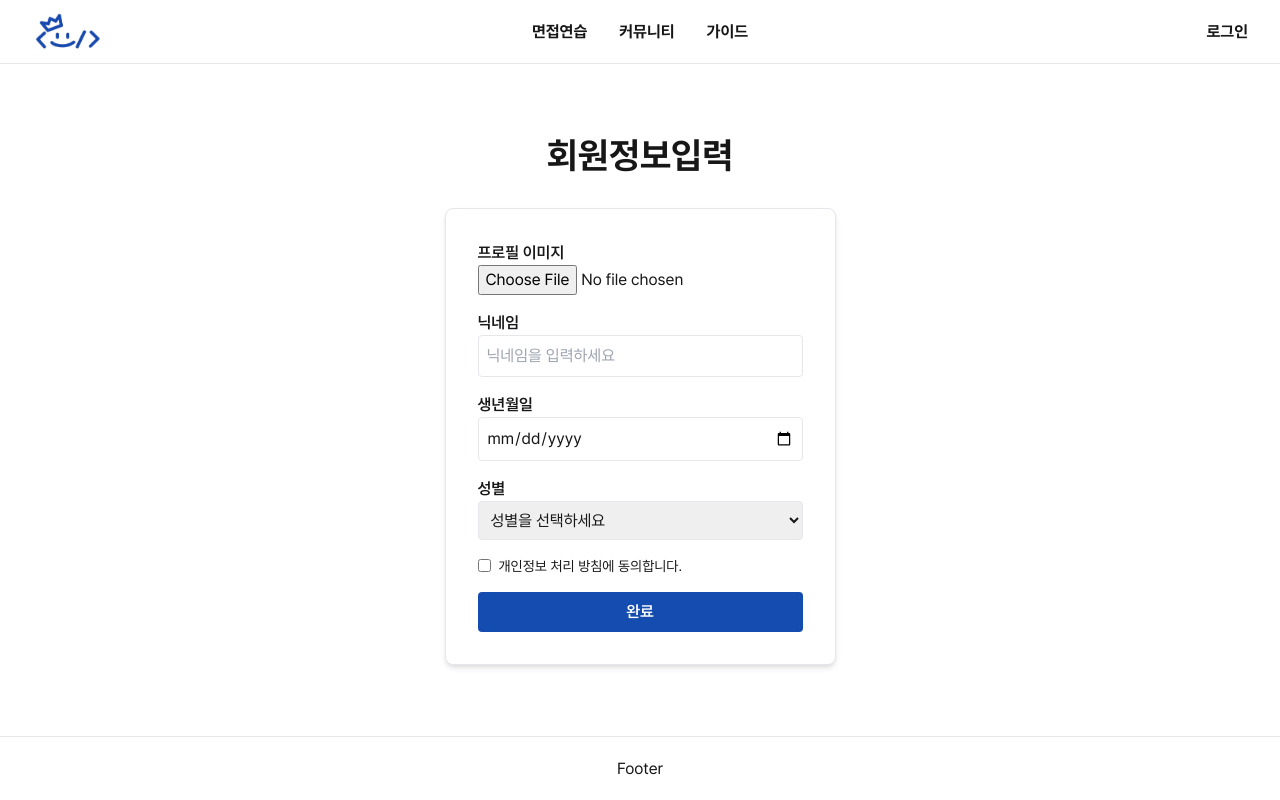
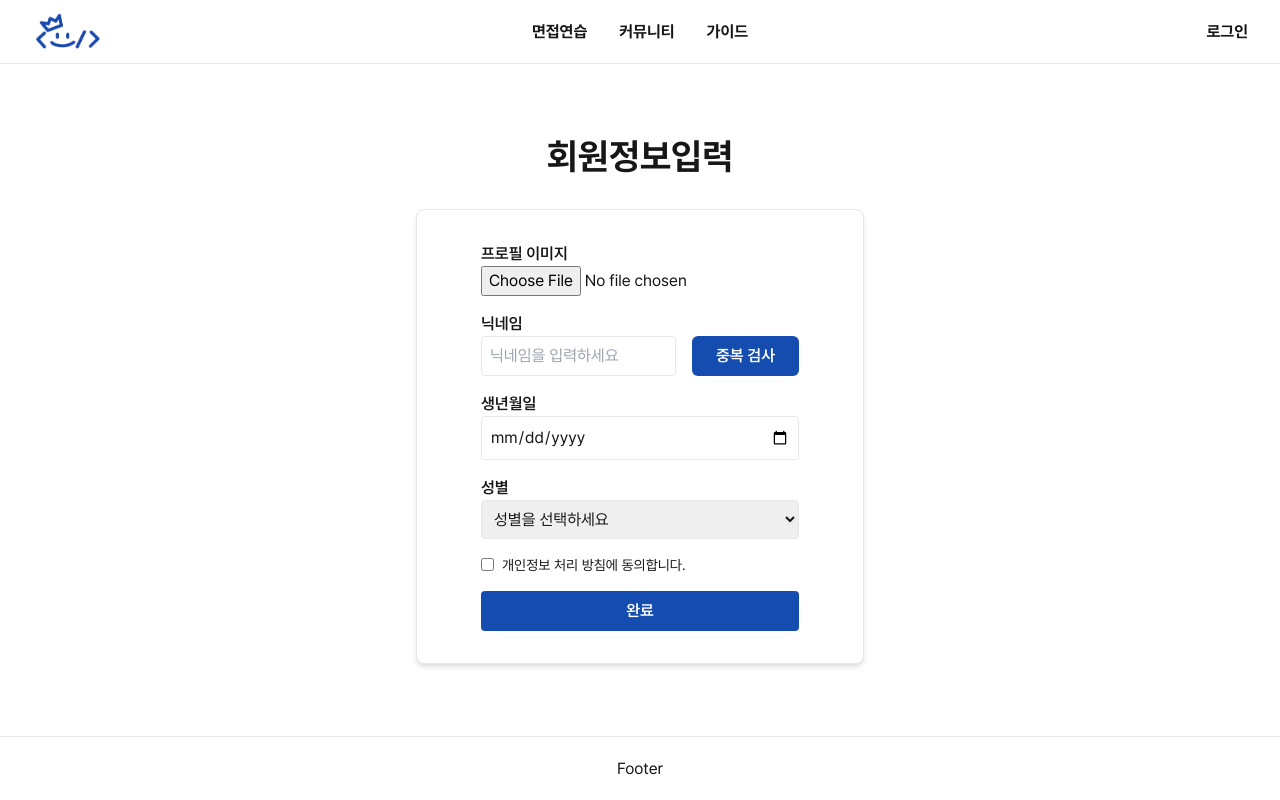
Before and after one commit to TeamRichardStallman/dv-front, a Next.js app: page /signup in a window 1280 px wide. Built offline with nearby package versions, Linux system fonts and the light colour scheme.

Commit message:
DV-104 feat: 닉네임 중복검사 버튼 추가

```diff
--- a/src/components/user-form.tsx
+++ b/src/components/user-form.tsx
@@ -14,6 +14,19 @@ const UserForm = ({ onSubmit }: UserFormProps) => {
   const handleImageChange = (e: React.ChangeEvent<HTMLInputElement>) => {
     if (e.target.files && e.target.files[0]) {
       setProfileImage(e.target.files[0]);
+    }
+  };
+
+  const handleNicknameCheck = async () => {
+    try {
+      const response = await fetch(`/api/check-nickname?nickname=${nickname}`); //우리 api로 수정 필요
+      const { unique } = await response.json();
+      alert(
+        unique ? "사용 가능한 닉네임입니다." : "이미 사용 중인 닉네임입니다."
+      );
+    } catch (error) {
+      console.error("닉네임 중복 검사 오류:", error);
+      alert("중복 검사 중 오류가 발생했습니다.");
     }
   };
 
@@ -35,21 +48,33 @@ const UserForm = ({ onSubmit }: UserFormProps) => {
   };
 
   return (
-    <form onSubmit={handleSubmit} className="space-y-4">
+    <form
+      onSubmit={handleSubmit}
+      className="space-y-4 w-full max-w-2xl mx-auto px-8"
+    >
       <div>
         <label className="block font-semibold">프로필 이미지</label>
         <input type="file" accept="image/*" onChange={handleImageChange} />
       </div>
       <div>
         <label className="block font-semibold">닉네임</label>
+        <div className="flex items-center gap-4">
           <input
             type="text"
             value={nickname}
             onChange={(e) => setNickname(e.target.value)}
-          className="border p-2 rounded w-full"
+            className="border p-2 rounded w-full h-10"
             placeholder="닉네임을 입력하세요"
             required
           />
+          <button
+            type="button"
+            onClick={handleNicknameCheck}
+            className="bg-primary text-white py-2 px-6 font-semibold rounded-md h-10 whitespace-nowrap"
+          >
+            중복 검사
+          </button>
+        </div>
       </div>
       <div>
         <label className="block font-semibold">생년월일</label>
@@ -74,7 +99,6 @@ const UserForm = ({ onSubmit }: UserFormProps) => {
           <option value="female">여성</option>
         </select>
       </div>
-
       <div className="flex items-center">
         <input
           type="checkbox"
```
Lines whose indentation alone changed are shown as unchanged.
